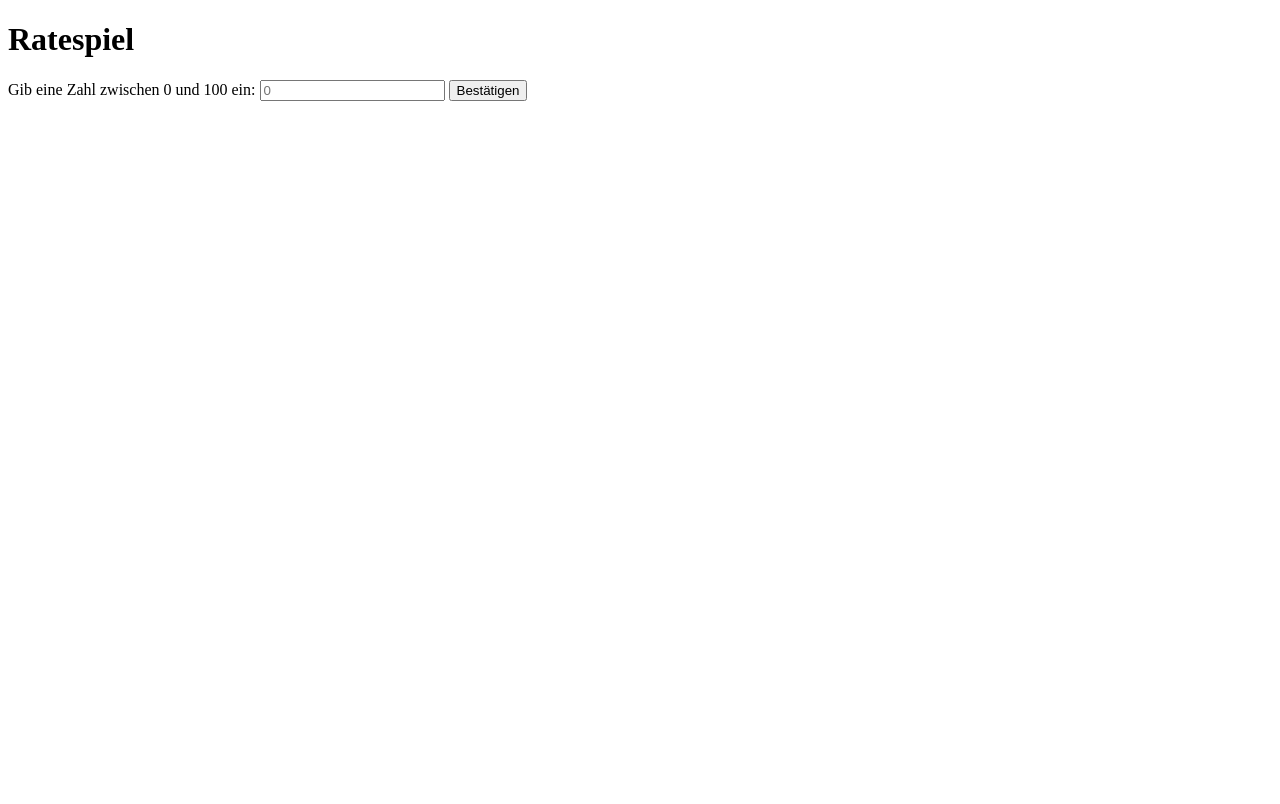
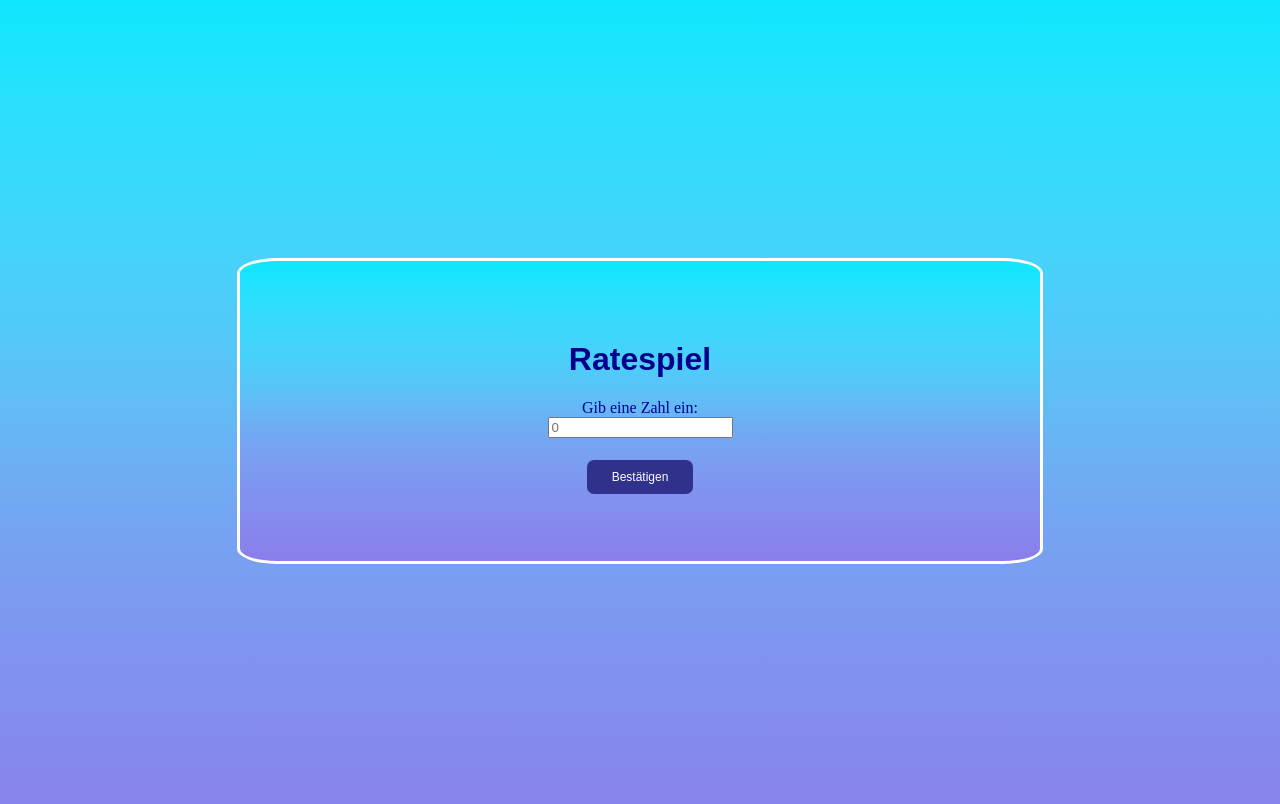
Before and after one commit to xZeyrunner/zahlenratespiel, a Flask app: page / in a window 1280 px wide. Shown: the top 804 px of the page. Before the commit the page ends 101 px from the top, so only its background shows below. Run offline with Flask 2, Linux system fonts and the light colour scheme; data that the repository does not hold is empty.

Commit message:
HTML & CSS überarbeitet 💫 ✨

```diff
--- a/static/style.css
+++ b/static/style.css
@@ -1,3 +1,104 @@
 .test{
     vertical-align: middle;
 }
+
+.test{
+    vertical-align: middle;
+}
+
+.test{
+    vertical-align: middle;
+    font-family: sans-serif;
+    text-align: center;
+}
+
+body{
+    color: darkblue;
+    text-align: center;
+    background-image:  linear-gradient(    to bottom,
+    hsl(186, 100%, 52.94%) 0%,
+    hsl(188.47, 98.49%, 58.23%) 12.2%,
+    hsl(190.83, 96.91%, 60.87%) 22%,
+    hsl(193.23, 95.33%, 62.74%) 29.6%,
+    hsl(195.69, 93.77%, 64.2%) 35.5%,
+    hsl(198.23, 92.22%, 65.4%) 40.1%,
+    hsl(200.88, 90.67%, 66.44%) 43.8%,
+    hsl(203.68, 89.11%, 67.36%) 47%,
+    hsl(206.71, 87.51%, 68.19%) 50%,
+    hsl(210.04, 85.84%, 68.98%) 53.3%,
+    hsl(213.81, 84.06%, 69.73%) 57.2%,
+    hsl(218.17, 82.14%, 70.48%) 62.1%,
+    hsl(223.36, 80.01%, 71.22%) 68.5%,
+    hsl(229.7, 77.64%, 71.97%) 76.7%,
+    hsl(237.68, 74.94%, 72.74%) 87%,
+    hsl(247.09, 74.32%, 70.98%) 100%
+  );
+
+}
+
+.borderAll{
+    border: 3px solid white;
+    width: 800px;
+    height: 300px;
+    position: center;
+    border-radius: 5%;
+    margin-bottom: 300px;
+    margin-left: auto;
+    margin-right: auto;
+    background-image:  linear-gradient(    to bottom,
+    hsl(186, 100%, 52.94%) 0%,
+    hsl(188.47, 98.49%, 58.23%) 12.2%,
+    hsl(190.83, 96.91%, 60.87%) 22%,
+    hsl(193.23, 95.33%, 62.74%) 29.6%,
+    hsl(195.69, 93.77%, 64.2%) 35.5%,
+    hsl(198.23, 92.22%, 65.4%) 40.1%,
+    hsl(200.88, 90.67%, 66.44%) 43.8%,
+    hsl(203.68, 89.11%, 67.36%) 47%,
+    hsl(206.71, 87.51%, 68.19%) 50%,
+    hsl(210.04, 85.84%, 68.98%) 53.3%,
+    hsl(213.81, 84.06%, 69.73%) 57.2%,
+    hsl(218.17, 82.14%, 70.48%) 62.1%,
+    hsl(223.36, 80.01%, 71.22%) 68.5%,
+    hsl(229.7, 77.64%, 71.97%) 76.7%,
+    hsl(237.68, 74.94%, 72.74%) 87%,
+    hsl(247.09, 74.32%, 70.98%) 100%
+  );
+
+}
+
+.button{
+    color: white;
+    background-color: rgb(48, 48, 141);
+    border: none;
+    padding: 10px 25px;
+    text-align: center;
+    text-decoration: none;
+    display: inline-block;
+    font-size: 12px;
+    margin: 4px 2px;
+    cursor: pointer;
+    -webkit-transition-duration: 0.4s;
+    transition-duration: 0.4s;
+    border-radius: 7px;
+
+}
+
+.bemerkung{
+    text-align: center;
+}
+
+ul{
+   text-align: center;
+}
+
+.block{
+    height: 250px;
+}
+
+.blockAbove{
+    margin-top: 80px;
+}
+
+.button:hover {
+    box-shadow: 0 12px 16px 0 rgba(0,0,0,0.24),0 17px 50px 0 rgba(0,0,0,0.19);
+  }
--- a/templates/index.html
+++ b/templates/index.html
@@ -1,5 +1,7 @@
 <!DOCTYPE html>
 <html>
+<div class="block"></div>
+<div class="borderAll">
     <head>
         <!-- # Stylesheet -->
         <link rel="stylesheet" href="{{url_for('static', filename='style.css')}}">
@@ -8,37 +10,23 @@
      <title>Ratespiel</title>
     </head>
     <body>
+        <div class="blockAbove"></div>
         <h1 class="test">Ratespiel</h1>
-    {% if versuche %}
-    {% block content4 %}
-    <div>Bereits gebrauchte Versuche: {{versuche}}</div>
-    {% endblock content4 %}
-{% endif %}
 
-    <form action='' method='post'>
-        <label for='content'>Gib eine Zahl zwischen 0 und 100 ein:</label>
+
+        <form action='' method='post' style="margin-bottom: 10px;">
+         <label for='content'>Gib eine Zahl ein:</label>
+         <br>
          <input type='number' name='number' placeholder="0">
+         <br>
+         <br>
          <input type='submit' value='Bestätigen' class="button">
         </form>
-
      {% if richtig == True %}
      {% block content %}
-    <div>Richtig!</div>
-    <input type='text' name="name" placeholder="Name">
-    <input type='submit' value='Bestätigen' class="button">
+        <div class="bemerkung">Richtig!</div>
         {% endblock content %}
     {% endif %}
-
-    {% if tiefer == True %}
-    {% block content2 %}
-    <div>Tiefer als {{aktuelleZahl}}!</div>
-    {% endblock content2 %}
-{% endif %}
-
-    {% if hoeher == True %}
-    {% block content3 %}
-    <div>Höher als {{aktuelleZahl}}!</div>
-    {% endblock content3 %}
-{% endif %}
     </body>
+</div>
 </html>
```
Lines whose indentation alone changed are shown as unchanged.
